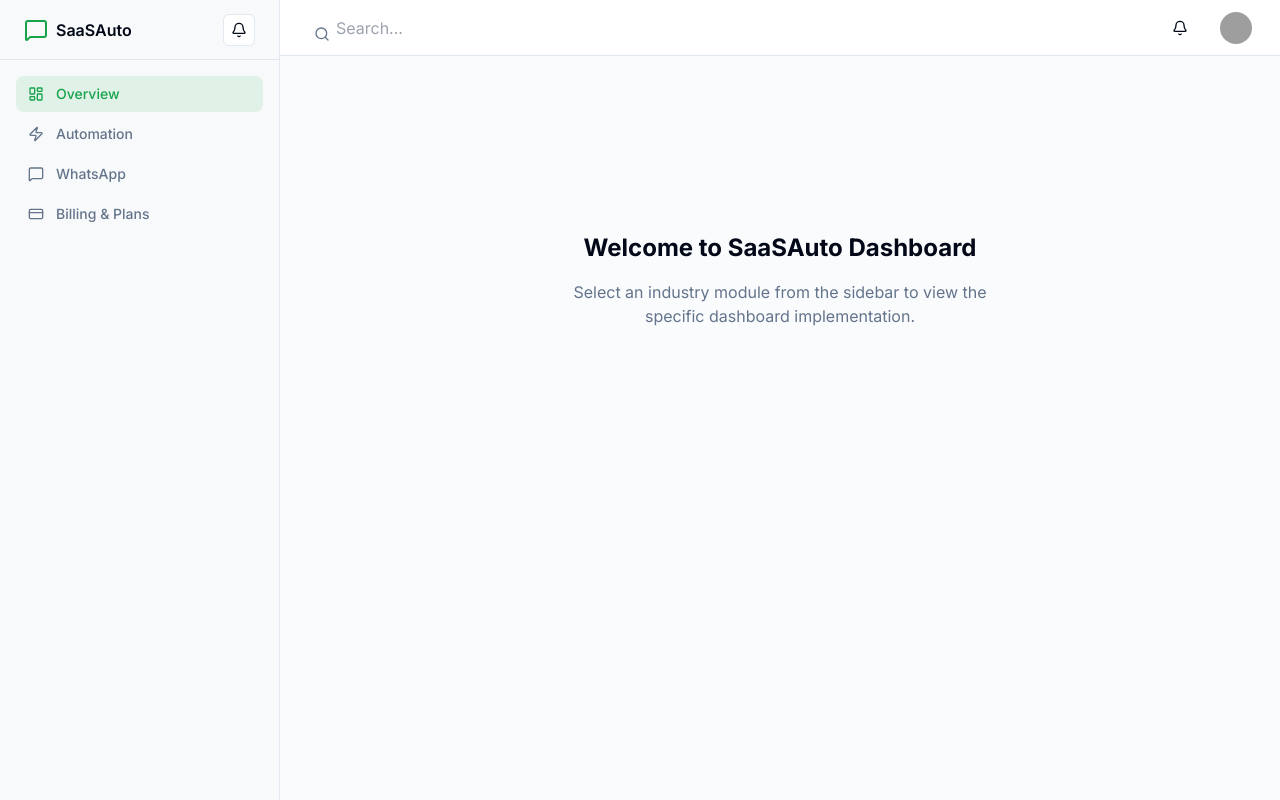
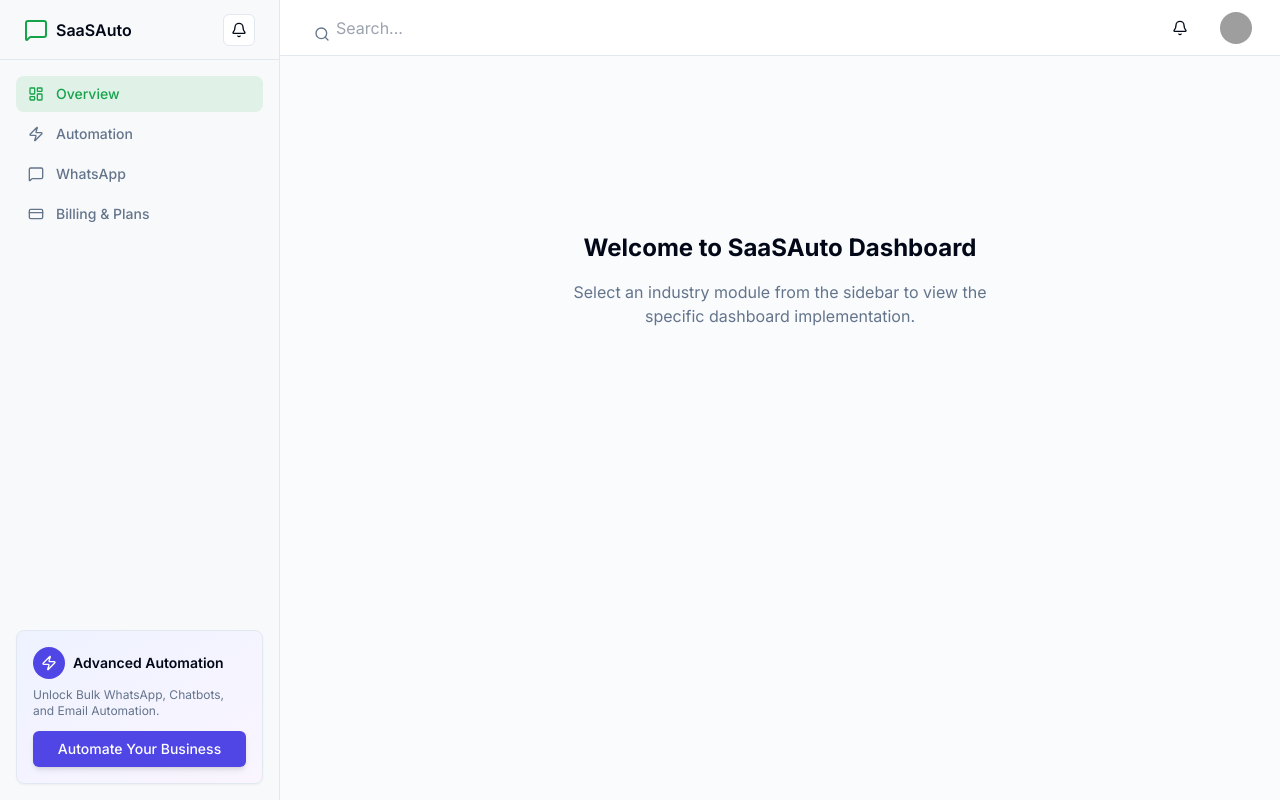
Before and after one commit to haarekasahara1923-wq/dashboard, a Next.js app: page /dashboard in a window 1280 px wide. Built offline with nearby package versions, Linux system fonts and the light colour scheme; no server answers; grey boxes are pictures that could not be loaded.

Commit message:
Add WapiFlow CTA to sidebar

```diff
--- a/components/dashboard/sidebar.tsx
+++ b/components/dashboard/sidebar.tsx
@@ -1,5 +1,5 @@
 import Link from "next/link"
-import { MessageSquare, Bell } from "lucide-react"
+import { MessageSquare, Bell, Zap } from "lucide-react"
 import { Button } from "@/components/ui/button"
 import { getServerSession } from "next-auth"
 import { authOptions } from "@/app/api/auth/[...nextauth]/route"
@@ -27,7 +27,22 @@ export async function Sidebar() {
                     <SidebarNav industry={industry} />
                 </div>
                 <div className="mt-auto p-4">
-                    {/* Bottom content if any */}
+                    <div className="rounded-lg border bg-gradient-to-br from-indigo-50 to-purple-50 p-4 shadow-sm dark:from-indigo-950/50 dark:to-purple-950/50">
+                        <div className="mb-2 flex items-center gap-2">
+                            <span className="flex h-8 w-8 items-center justify-center rounded-full bg-indigo-600 text-white">
+                                <Zap className="h-4 w-4" />
+                            </span>
+                            <h4 className="font-semibold text-sm">Advanced Automation</h4>
+                        </div>
+                        <p className="mb-3 text-xs text-muted-foreground">
+                            Unlock Bulk WhatsApp, Chatbots, and Email Automation.
+                        </p>
+                        <a href="https://api.wapiflow.site" target="_blank" rel="noopener noreferrer">
+                            <Button size="sm" className="w-full bg-indigo-600 hover:bg-indigo-700 text-white shadow-md">
+                                Automate Your Business
+                            </Button>
+                        </a>
+                    </div>
                 </div>
             </div>
         </div>
```
